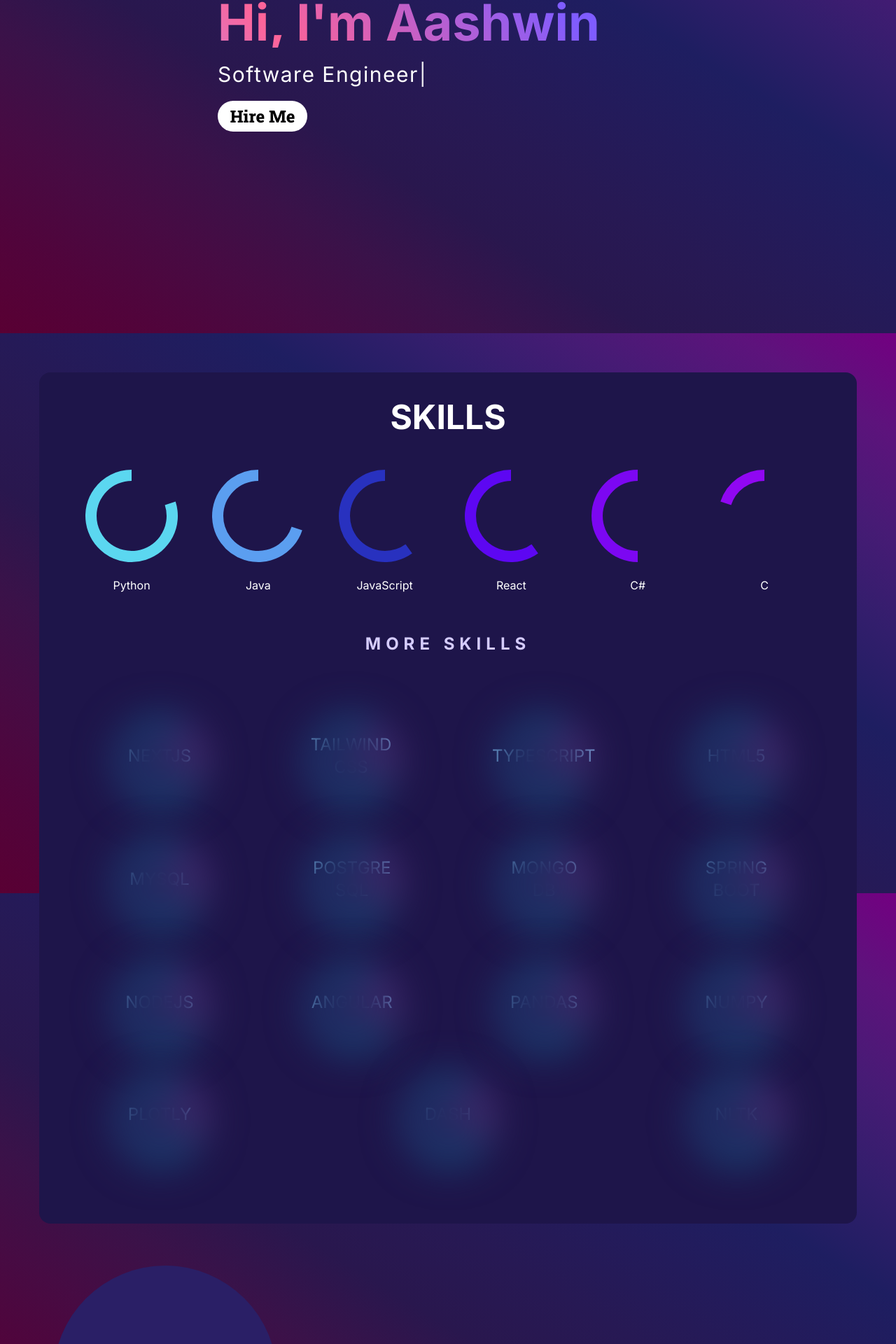
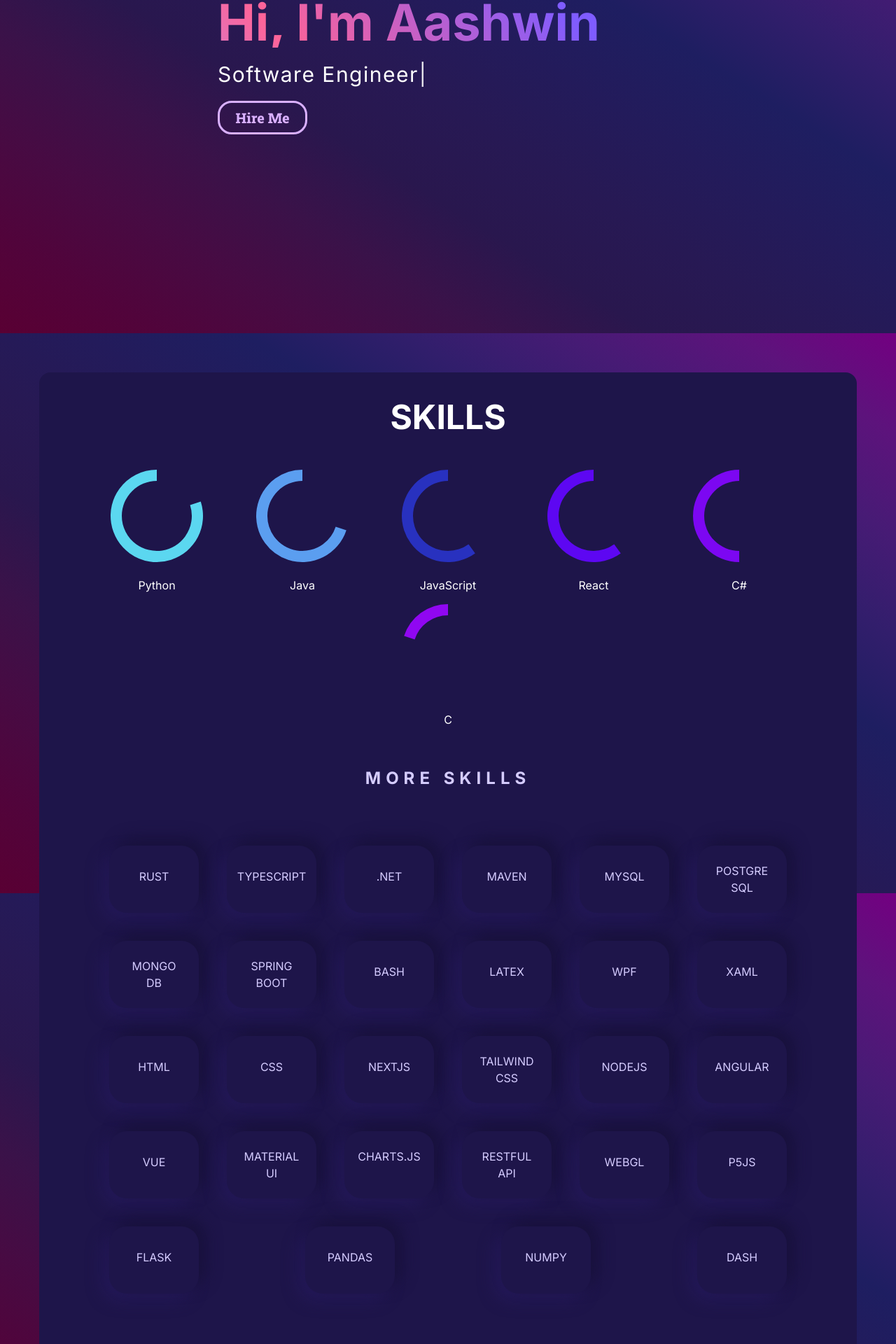
Before and after one commit to aashwink9/portfolio-ak, a Next.js app: page / in a window 1280 px wide. Shown: the part 324-2244 px from the top of the page at 70% size. Built offline with nearby package versions, Linux system fonts and the light colour scheme.

Commit message:
layout and visual changes

```diff
--- a/app/components/comp-styles.css
+++ b/app/components/comp-styles.css
@@ -1,23 +1,8 @@
-.orb {
-  border-radius: 50%;
-  filter: blur(25px);
-  background: radial-gradient(circle at center, #23255e, transparent 40%),
-              conic-gradient(from 45deg, #472a70 52deg, #24425e 65deg,
-              #3d1b63 50deg, #134270 78deg);
-  background-size: 350%;
-  animation: orb-animation 10s infinite alternate;
-}
-
-@keyframes orb-animation {
-  50% {
-    background-position: left;
-  }
-  50% {
-    background-position: center;
-  }
-  50% {
-    background-position: right;
-  }
+.skill_sec {
+  border-radius: 25px;
+  background: #1e154a;
+  box-shadow:  10px -10px 21px #18113c,
+               -10px 10px 21px #241958;
 }
 
 .skill-heads {
--- a/app/components/skill-charts.js
+++ b/app/components/skill-charts.js
@@ -33,49 +33,41 @@ export function SkillDonut({skillColor, skillPercentage, lang}) {
     );
 }
 
-function OrbText({txt, br, txt_props}){
-	if (br){
-		const txt_split = txt.split(" ");
-		return (
-		<div>
-			<div className='orb w-36 h-36'></div>
-			<h1 className={`blur-none text-center text-2xl ${txt_props}`}>
-				{txt_split[0]}<br/>{txt_split[1]}
-			</h1>
-		</div>
-		);
-	}
-	else {
-		return (
-			<div>
-				<div className='orb w-36 h-36'></div>
-				<h1 className={`blur-none text-center text-2xl ${txt_props}`}>{txt}</h1>
-			</div>
-		);
-	}
-
-}
 
 export function SkillCloud() {
     return (
-        <div className='text-heading-blue px-10 py-20 flex justify-between flex-wrap gap-x-20 gap-y-20'>
-					<OrbText txt='NEXTJS' br={false} txt_props='-mt-24' />
-					<OrbText txt='TAILWIND CSS' br={true} txt_props='-mt-28'/>
-					<OrbText txt='TYPESCRIPT' br={false} txt_props='-mt-24'/>
-					<OrbText txt='HTML5' br={false} txt_props='-mt-24'/>
-					<OrbText txt='MYSQL' br={false} txt_props='-mt-24'/>
+        <div className='text-heading-blue px-10 py-20 flex justify-between flex-wrap gap-x-10 gap-y-10'>
+					<div className='skill_sec w-32 h-24 text-center text-heading-purple'><h1 className='mt-8'>RUST</h1></div>
+					<div className='skill_sec w-32 h-24 text-center text-heading-purple'><h1 className='mt-8'>TYPESCRIPT</h1></div>
+					<div className='skill_sec w-32 h-24 text-center text-heading-purple'><h1 className='mt-8'>.NET</h1></div>
+					<div className='skill_sec w-32 h-24 text-center text-heading-purple'><h1 className='mt-8'>MAVEN</h1></div>
+					<div className='skill_sec w-32 h-24 text-center text-heading-purple'><h1 className='mt-8'>MYSQL</h1></div>
+					<div className='skill_sec w-32 h-24 text-center text-heading-purple'><h1 className='mt-6'>POSTGRE<br/>SQL</h1></div>
+					<div className='skill_sec w-32 h-24 text-center text-heading-purple'><h1 className='mt-6'>MONGO<br/>DB</h1></div>
 
-					<OrbText txt='POSTGRE SQL' br={true} txt_props='-mt-28'/>
-					<OrbText txt='MONGO DB' br={true} txt_props='-mt-28'/>
-					<OrbText txt='SPRING BOOT' br={true} txt_props='-mt-28'/>
-					<OrbText txt='NODEJS' br={false} txt_props='-mt-24'/>
-					<OrbText txt='ANGULAR' br={false} txt_props='-mt-24'/>
+					<div className='skill_sec w-32 h-24 text-center text-heading-purple'><h1 className='mt-6'>SPRING<br/>BOOT</h1></div>
+					<div className='skill_sec w-32 h-24 text-center text-heading-purple'><h1 className='mt-8'>BASH</h1></div>
+					<div className='skill_sec w-32 h-24 text-center text-heading-purple'><h1 className='mt-8'>LATEX</h1></div>
+					<div className='skill_sec w-32 h-24 text-center text-heading-purple'><h1 className='mt-8'>WPF</h1></div>
+					<div className='skill_sec w-32 h-24 text-center text-heading-purple'><h1 className='mt-8'>XAML</h1></div>
+					<div className='skill_sec w-32 h-24 text-center text-heading-purple'><h1 className='mt-8'>HTML</h1></div>
+					<div className='skill_sec w-32 h-24 text-center text-heading-purple'><h1 className='mt-8'>CSS</h1></div>
 
-					<OrbText txt='PANDAS' br={false} txt_props='-mt-24'/>
-					<OrbText txt='NUMPY' br={false} txt_props='-mt-24'/>
-					<OrbText txt='PLOTLY' br={false} txt_props='-mt-24'/>
-					<OrbText txt='DASH' br={false} txt_props='-mt-24'/>
-					<OrbText txt='NLTK' br={false} txt_props='-mt-24'/>
+					<div className='skill_sec w-32 h-24 text-center text-heading-purple'><h1 className='mt-8'>NEXTJS</h1></div>
+					<div className='skill_sec w-32 h-24 text-center text-heading-purple'><h1 className='mt-6'>TAILWIND<br/>CSS</h1></div>
+					<div className='skill_sec w-32 h-24 text-center text-heading-purple'><h1 className='mt-8'>NODEJS</h1></div>
+					<div className='skill_sec w-32 h-24 text-center text-heading-purple'><h1 className='mt-8'>ANGULAR</h1></div>
+					<div className='skill_sec w-32 h-24 text-center text-heading-purple'><h1 className='mt-8'>VUE</h1></div>
+					<div className='skill_sec w-32 h-24 text-center text-heading-purple'><h1 className='mt-6'>MATERIAL<br/>UI</h1></div>
+					<div className='skill_sec w-32 h-24 text-center text-heading-purple'><h1 className='mt-6'>CHARTS.JS</h1></div>
+
+					<div className='skill_sec w-32 h-24 text-center text-heading-purple'><h1 className='mt-6'>RESTFUL<br/>API</h1></div>
+					<div className='skill_sec w-32 h-24 text-center text-heading-purple'><h1 className='mt-8'>WEBGL</h1></div>
+					<div className='skill_sec w-32 h-24 text-center text-heading-purple'><h1 className='mt-8'>P5JS</h1></div>
+					<div className='skill_sec w-32 h-24 text-center text-heading-purple'><h1 className='mt-8'>FLASK</h1></div>
+					<div className='skill_sec w-32 h-24 text-center text-heading-purple'><h1 className='mt-8'>PANDAS</h1></div>
+					<div className='skill_sec w-32 h-24 text-center text-heading-purple'><h1 className='mt-8'>NUMPY</h1></div>
+					<div className='skill_sec w-32 h-24 text-center text-heading-purple'><h1 className='mt-8'>DASH</h1></div>
         </div>
     );
 }
--- /dev/null
+++ b/app/hire-button.css
@@ -0,0 +1,39 @@
+.hire_button {
+    --glow-color: rgb(217, 176, 255);
+    --glow-spread-color: rgba(191, 123, 255, 0.5);
+    --enhanced-glow-color: rgb(231, 206, 255);
+    --btn-color: rgb(100, 61, 136);
+    border: .19em solid var(--glow-color);
+    color: var(--glow-color);
+    border-radius: 1em;
+    outline: none;
+    position: relative;
+    transition: all 0.3s;
+}
+
+.hire_button::after {
+    pointer-events: none;
+    content: "";
+    position: absolute;
+    top: 120%;
+    left: 0;
+    height: 100%;
+    width: 100%;
+    filter: blur(2em);
+    opacity: .7;
+    transform: perspective(1.5em) rotateX(35deg) scale(1, .6);
+}
+
+.hire_button:hover {
+    color: var(--btn-color);
+    background-color: var(--glow-color);
+    box-shadow: 0 0 1em .25em var(--glow-color),
+           0 0 4em 2em var(--glow-spread-color),
+           inset 0 0 .75em .25em var(--glow-color);
+}
+
+.hire_button:active {
+    box-shadow: 0 0 0.6em .25em var(--glow-color),
+           0 0 2.5em 2em var(--glow-spread-color),
+           inset 0 0 .5em .25em var(--glow-color);
+}
--- a/app/page.js
+++ b/app/page.js
@@ -4,6 +4,7 @@ import { SkillDonut } from './components/skill-charts';
 import { TypewriterSub } from './components/client-comps';
 import Link from 'next/link';
 import { SkillCloud } from './components/skill-charts';
+import './hire-button.css';
 
 const roboto_mono = Roboto_Mono({
   weight: '400',
@@ -19,13 +20,13 @@ function SkillSection() {
   return (
     <div id='skills' className='bg-skill-bg rounded-2xl p-5'>
       <h1 className='text-5xl text-center mt-5'><b>SKILLS</b></h1>
-      <div className='flex justify-between p-10'>
-        <SkillDonut skillPercentage={80} skillColor={'#5bd7f0'} lang={"Python"} />
-        <SkillDonut skillPercentage={70} skillColor={'#5b9ef0'} lang={"Java"} />
-        <SkillDonut skillPercentage={60} skillColor={'#2831bf'} lang={"JavaScript"} />
-        <SkillDonut skillPercentage={60} skillColor={'#5d07f2'} lang={"React"} />
-        <SkillDonut skillPercentage={50} skillColor={'#7c07f2'} lang={"C#"} />
-        <SkillDonut skillPercentage={20} skillColor={'#9007f2'} lang={"C"} />
+      <div className='flex flex-wrap gap-y-12 gap-x-16 justify-center p-10'>
+        <SkillDonut skillPercentage={80} skillColor='#5bd7f0' lang="Python" />
+        <SkillDonut skillPercentage={70} skillColor='#5b9ef0' lang="Java" />
+        <SkillDonut skillPercentage={60} skillColor='#2831bf' lang="JavaScript" />
+        <SkillDonut skillPercentage={60} skillColor='#5d07f2' lang="React" />
+        <SkillDonut skillPercentage={50} skillColor='#7c07f2' lang="C#" />
+        <SkillDonut skillPercentage={20} skillColor='#9007f2' lang="C" />
       </div>
 
       <div className='p-10 mt-5'>
@@ -149,8 +150,7 @@ function NameHeading() {
           <h1 className='center-name text-7xl'><b>Hi, I&apos;m Aashwin</b></h1>
           <TypewriterSub className={roboto_mono.className}/>
           <a href='mailto:ak2577@rit.edu'>
-            <button className={`${roboto_slab.className} bg-white text-black text-2xl text-center
-            rounded-3xl w-32 h-11 mt-5`}>
+            <button className={`${roboto_slab.className} hire_button mt-5 w-32 h-12 text-xl`}>
               Hire Me
             </button>
           </a>
```
